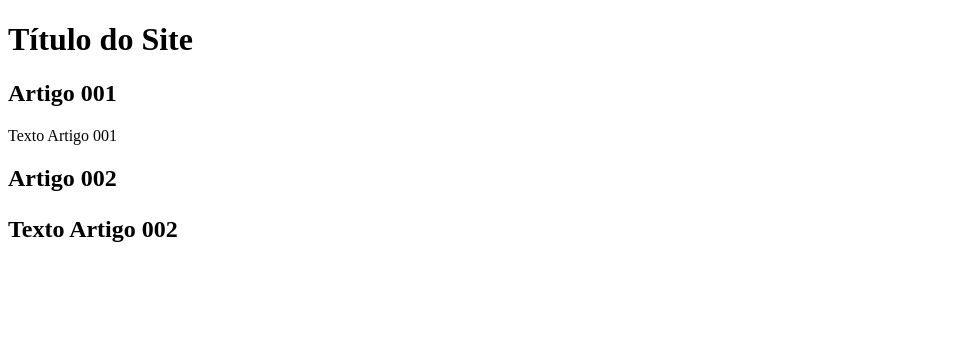
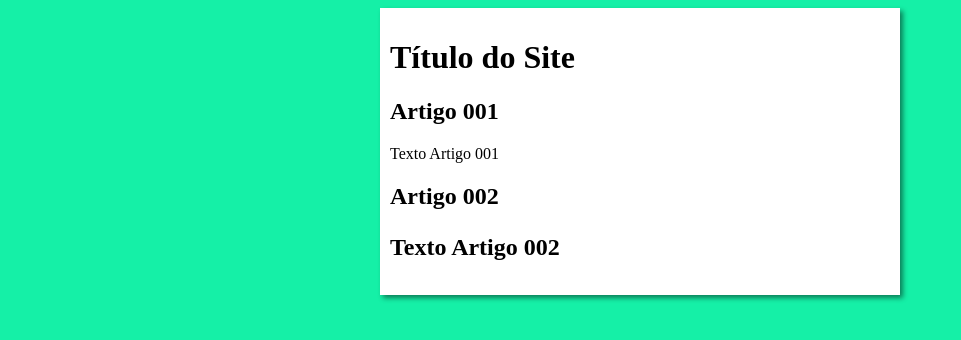
Before and after one commit to esludolf/projeto-site, a plain HTML site: page index.html in a window 1280 px wide. Shown: the whole page, without its empty margins (0-961 px from the left). Drawn offline with Linux system fonts and the light colour scheme.

Commit message:
iniciando Desing

```diff
--- /dev/null
+++ b/estilos/style.css
@@ -0,0 +1,15 @@
+{
+    font-family: Arial, Helvetica, sans-serif;
+}
+
+body{
+    background-color: rgb(21, 240, 167);
+}
+
+main{
+    background-color: white;
+    width: 500px;
+    margin: auto;
+    padding: 10px;
+    box-shadow: 3px 3px 5px rgba(0, 0, 0, 0.479);
+}
--- a/index.html
+++ b/index.html
@@ -4,6 +4,7 @@
     <meta charset="UTF-8">
     <meta name="viewport" content="width=device-width, initial-scale=1.0">
     <title>Título do Site</title>
+    <link rel="stylesheet" href="estilos/style.css">
 </head>
 <body>
     <main>
```
